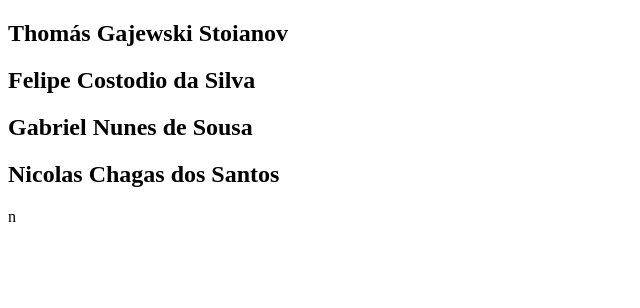
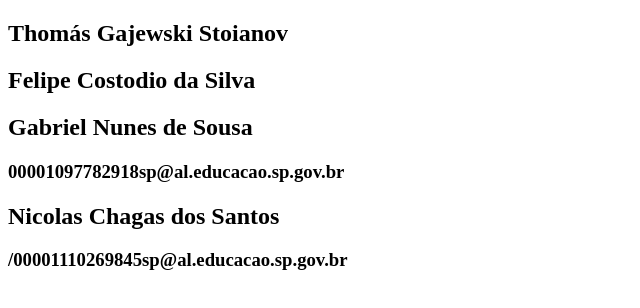
Before and after one commit to PauloFratta/CT-DS-UC4_Boni_01-24, a plain HTML site: page Site Equipe 4.html in a window 1280 px wide. Shown: the whole page, without its empty margins (0-640 px from the left). Drawn offline with Linux system fonts and the light colour scheme.

Commit message:
atualização equipe 4
inserção do RA

```diff
--- a/Site Equipe 4.html
+++ b/Site Equipe 4.html
@@ -9,6 +9,8 @@
     <h2>Thomás Gajewski Stoianov</h2>
     <h2>Felipe Costodio da Silva</h2>
     <h2>Gabriel Nunes de Sousa</h2>
+    <h3>00001097782918sp@al.educacao.sp.gov.br</h3>
     <h2>Nicolas Chagas dos Santos</h2>
+    <h3>/00001110269845sp@al.educacao.sp.gov.br</h3>
 </body>
-</html>n
+</html>
```
